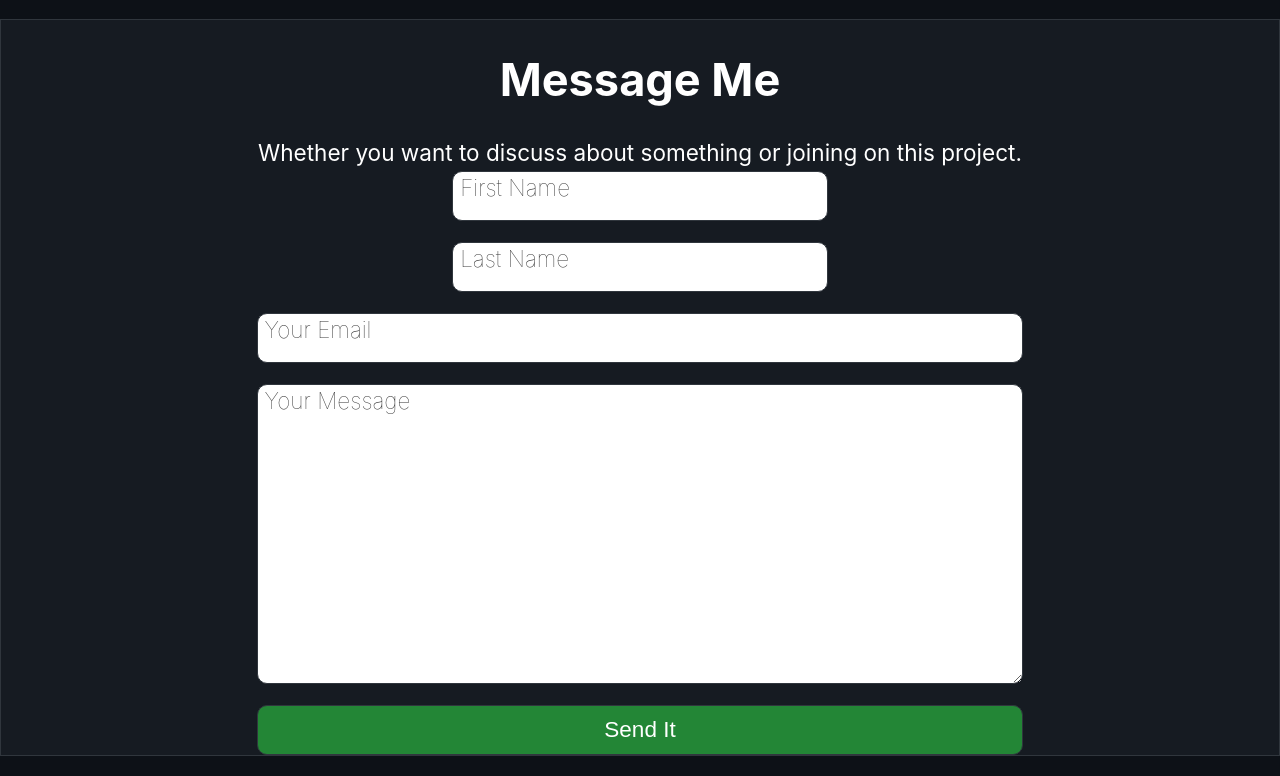
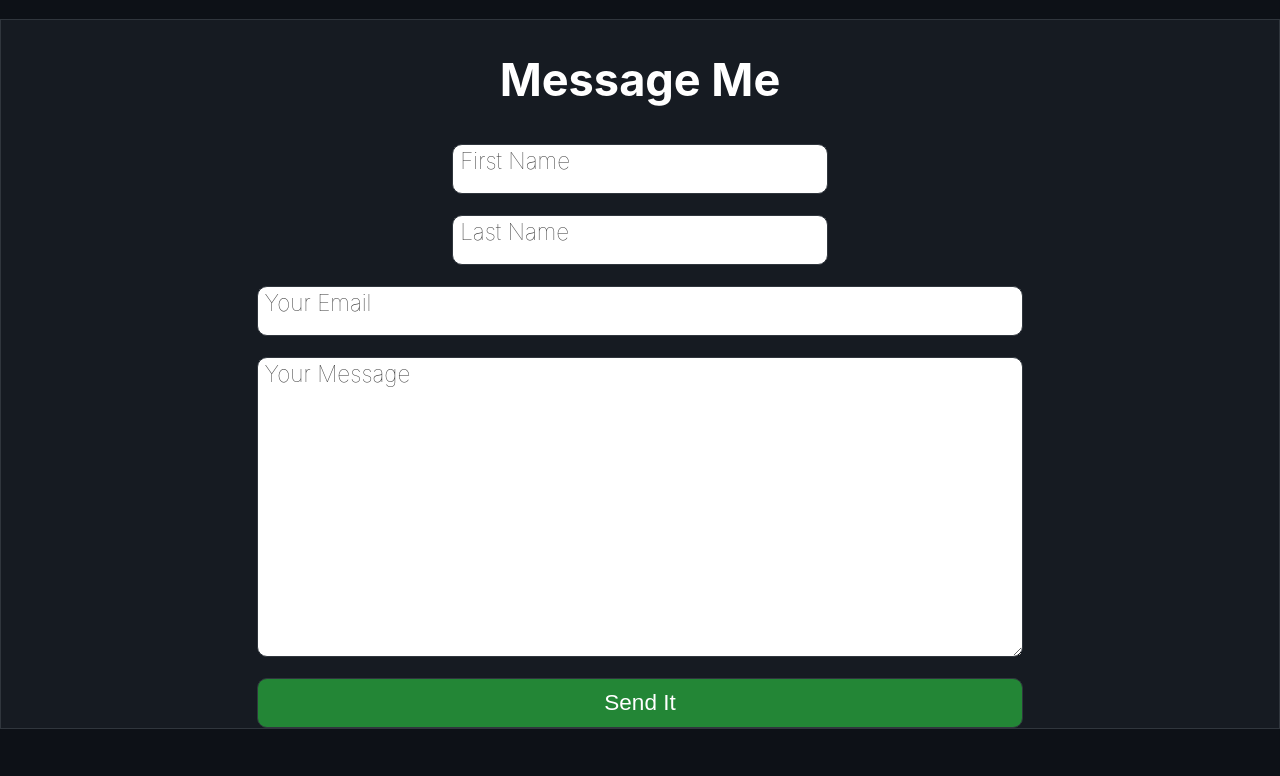
Before and after one commit to bruceho293/ltxp-frontend, a React (Create React App) app: page / in a window 1280 px wide. Shown: the part 1150-1926 px from the top of the page. After the commit the page ends 1899 px from the top, so only its background shows below. Built offline with nearby package versions, Linux system fonts and the light colour scheme.

Commit message:
Small changes in pages.

```diff
--- a/src/pages/Home.js
+++ b/src/pages/Home.js
@@ -70,10 +70,6 @@ export default function Home() {
         <h1 id="contact" className={styles.heading}>
           Message Me
         </h1>
-        <p>
-          Whether you want to discuss about something or joining on this
-          project.
-        </p>
         <form className={styles.contact}>
           <div className={classnames(styles.group, styles.halfWidth)}>
             <input
--- a/src/pages/Item.js
+++ b/src/pages/Item.js
@@ -7,7 +7,6 @@ import classnames from 'classnames'
 
 export default function Item() {
   const params = useParams()
-  console.log(params)
   return (
     <>
       <div className={classnames(styles.container, styles.fullViewHeight)}>
```
